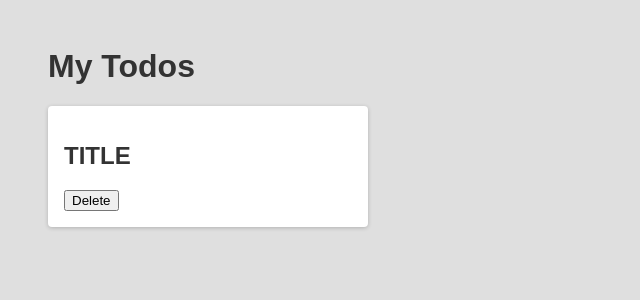
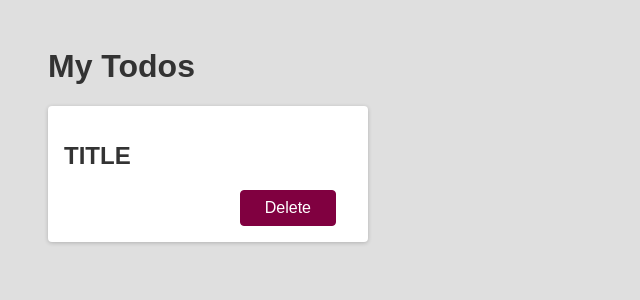
Before and after one commit to kscheltema/section_29_summary, a React (Create React App) app: page / in a window 1280 px wide. Shown: the top 300 px of the page, without its empty margins (0-640 px from the left). Built offline with nearby package versions, Linux system fonts and the light colour scheme.

Commit message:
more css classes

```diff
--- a/src/App.js
+++ b/src/App.js
@@ -4,8 +4,8 @@ function App() {
       <h1>My Todos</h1>
       <div className="card">
         <h2>TITLE</h2>
-        <div>
-          <button>Delete</button>
+        <div className="actions">
+          <button className="btn">Delete</button>
         </div>
       </div>
     </div>
```
